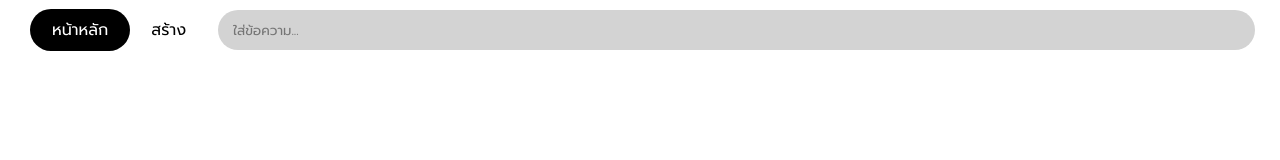
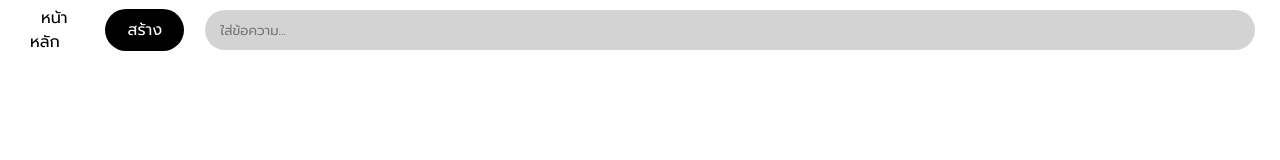
Before and after one commit to Avocadoz02/project1, a plain HTML site: page pinterest clone/create.html in a window 1280 px wide. Drawn offline with Linux system fonts and the light colour scheme; some icons are missing.

Commit message:
Update create.html
อัพเดต class name เป็น main กับ minor เพื่อเลือกปุ่มหลักในหน้านั้นๆ

```diff
--- a/pinterest clone/create.html
+++ b/pinterest clone/create.html
@@ -12,8 +12,8 @@
         <nav>
             <ul>
                 <li style="height: 40px;"><iconify-icon id="logo" icon="emojione-monotone:letter-b" style="color: red; font-size: 40px;"></iconify-icon></li>
-                <li><div class="main"><a href="home.html">หน้าหลัก</a></div></li>
-                <li><a href="create.html" id="create">สร้าง</a></li>
+                <li><a class="minor" href="home.html">หน้าหลัก</a></li>
+                <li><div class="main"><a href="create.html">สร้าง</a></div></li>
                 <input type="string" placeholder="ใส่ข้อความ...">
                 <li style="height: 40px;">
                     <div class="dropdownbtn">
```
